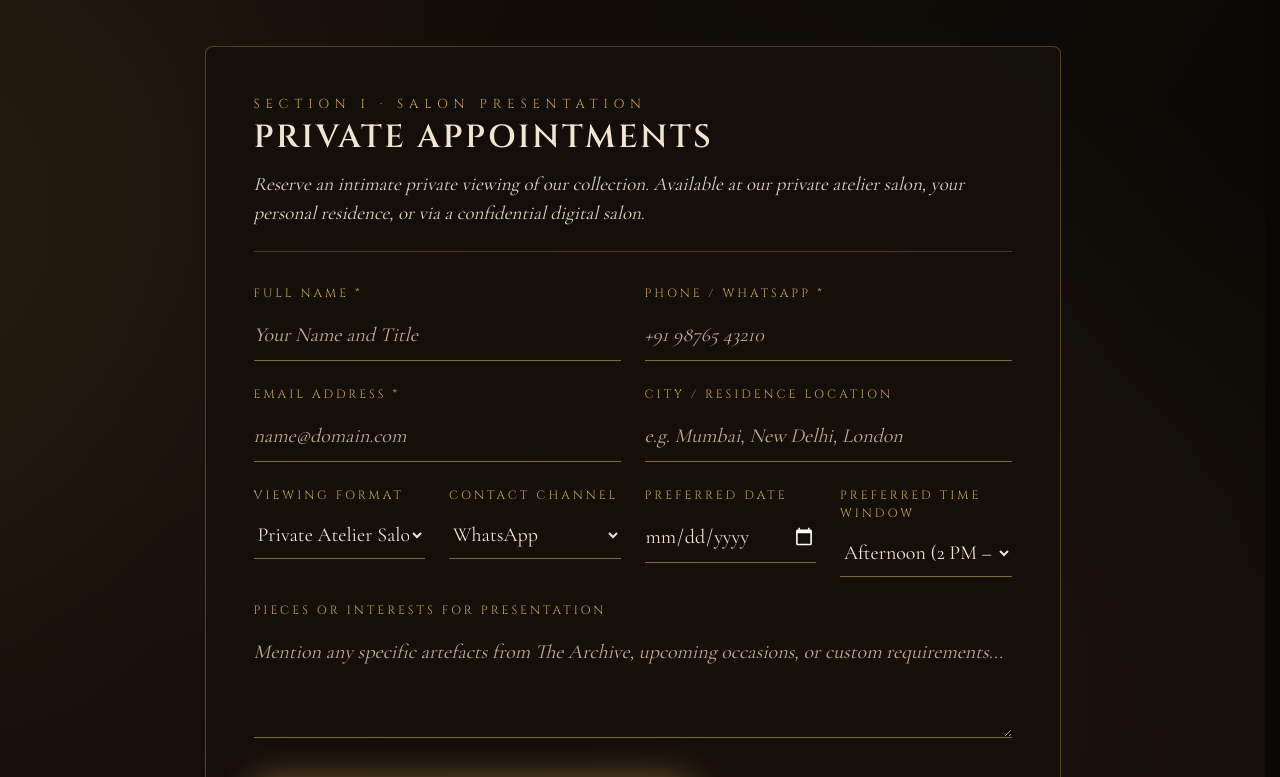
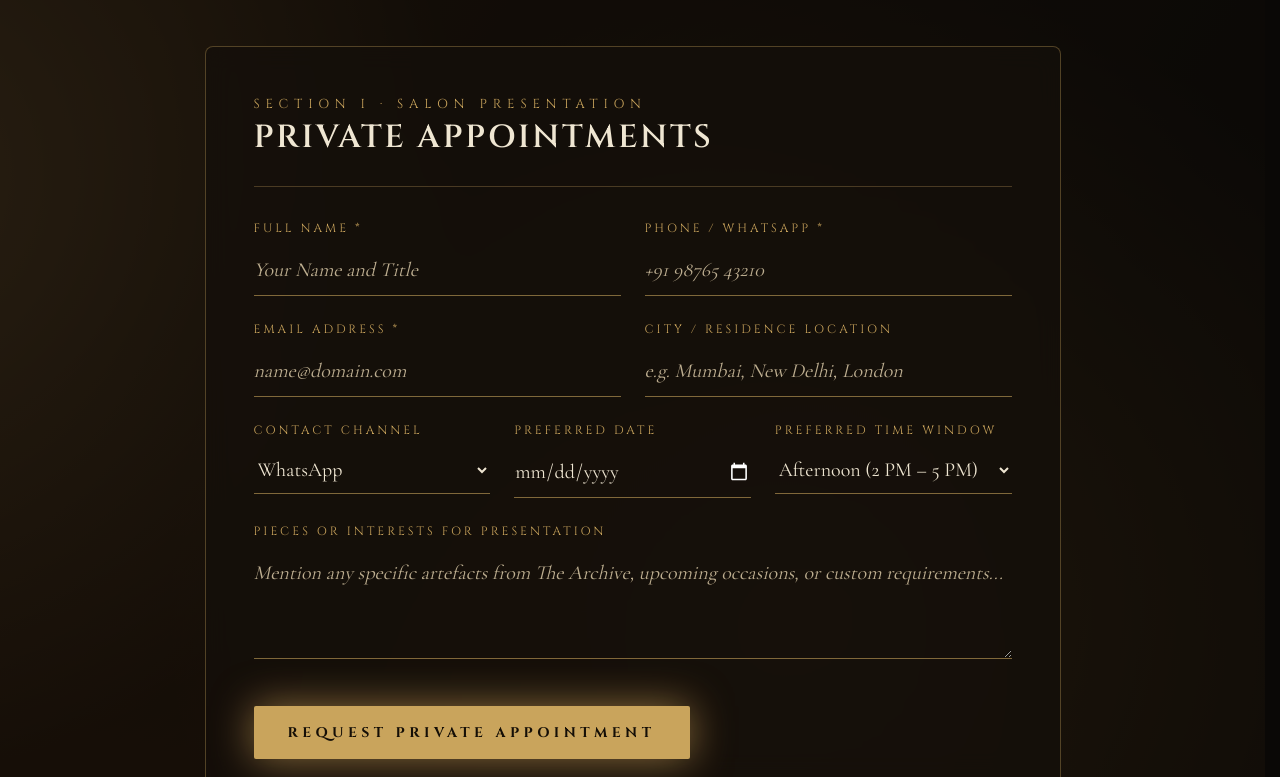
Before and after one commit to MukulS07/maison-harive, a Next.js app: page /concierge in a window 1280 px wide. Shown: the part 450-1227 px from the top of the page. Built offline with nearby package versions, Linux system fonts and the light colour scheme.

Commit message:
feat: add Atelier chamber, concierge view components, and product content

```diff
--- a/src/components/chambers/AtelierChamber.tsx
+++ b/src/components/chambers/AtelierChamber.tsx
@@ -2,7 +2,7 @@
 
 import { AnimatePresence, motion, useReducedMotion } from "framer-motion";
 import { useId, useRef, useState, type FormEvent } from "react";
-import { featuredProducts } from "@/content/products";
+import { featuredProducts, products } from "@/content/products";
 import { site } from "@/content/site";
 import { Button, ButtonLink, Diamond, Eyebrow, GoldBackdrop } from "../ui";
 
@@ -316,7 +316,7 @@ export function AtelierChamber() {
                         value={fields.piece}
                         onChange={(e) => set("piece")(e.target.value)}
                       >
-                        {featuredProducts.map((p) => (
+                        {products.map((p) => (
                           <option key={p.id} value={p.name}>
                             {p.name}
                           </option>
--- a/src/components/concierge/ConciergeView.tsx
+++ b/src/components/concierge/ConciergeView.tsx
@@ -60,12 +60,11 @@ export function ConciergeView({
   const [message, setMessage] = useState("");
 
   // Section specific states
-  const [viewingType, setViewingType] = useState("Private Atelier Salon");
   const [prefDate, setPrefDate] = useState("");
   const [prefTime, setPrefTime] = useState("Afternoon (2 PM – 5 PM)");
 
   const [customCategory, setCustomCategory] = useState("Sherwani Buttons");
-  const [customMetal, setCustomMetal] = useState("22K Yellow Gold & Kundan Polki");
+  const [customMetal, setCustomMetal] = useState("18k gold");
   const [customBudget, setCustomBudget] = useState("Flexible / Discretionary");
 
   const [enquiryProduct, setEnquiryProduct] = useState(
@@ -104,7 +103,7 @@ export function ConciergeView({
     try {
       const notes = [
         message ? `Notes: ${message}` : null,
-        activeTab === "appointments" ? `Viewing: ${viewingType} (${city ? "City: " + city : ""})` : null,
+        activeTab === "appointments" ? (city ? `City: ${city}` : null) : null,
         activeTab === "custom" ? `Category: ${customCategory}, Metal: ${customMetal}, Budget: ${customBudget}` : null,
         activeTab === "enquiry" ? `Product: ${enquiryProduct}, Topic: ${enquiryTopic}` : null,
         activeTab === "styling" ? `Occasion: ${stylingOccasion}, Palette: ${stylingPalette}` : null,
@@ -304,9 +303,6 @@ export function ConciergeView({
                     <h2 className="font-display text-[26px] font-semibold tracking-[0.08em] text-ivory uppercase md:text-[32px]">
                       Private Appointments
                     </h2>
-                    <p className="mt-2 text-[17px] text-ivory-soft italic md:text-[19px]">
-                      Reserve an intimate private viewing of our collection. Available at our private atelier salon, your personal residence, or via a confidential digital salon.
-                    </p>
                   </div>
 
                   <form onSubmit={handleSubmit} className="space-y-6">
@@ -373,21 +369,7 @@ export function ConciergeView({
                       </div>
                     </div>
 
-                    <div className="grid grid-cols-1 gap-6 md:grid-cols-2 lg:grid-cols-4">
-                      <div>
-                        <label className="mb-2 block font-display text-[12px] tracking-[0.25em] text-gold uppercase">
-                          Viewing Format
-                        </label>
-                        <select
-                          value={viewingType}
-                          onChange={(e) => setViewingType(e.target.value)}
-                          className="km-field bg-surface text-ivory"
-                        >
-                          <option value="Private Atelier Salon">Private Atelier Salon</option>
-                          <option value="Private Residence Viewing">Private Residence Viewing</option>
-                          <option value="Confidential Digital Salon">Confidential Digital Salon</option>
-                        </select>
-                      </div>
+                    <div className="grid grid-cols-1 gap-6 md:grid-cols-3">
                       <div>
                         <label className="mb-2 block font-display text-[12px] tracking-[0.25em] text-gold uppercase">
                           Contact Channel
@@ -542,11 +524,14 @@ export function ConciergeView({
                           onChange={(e) => setCustomMetal(e.target.value)}
                           className="km-field bg-surface text-ivory"
                         >
-                          <option value="22K Yellow Gold & Kundan Polki">22K Yellow Gold & Kundan Polki</option>
-                          <option value="18K Royal Gold & Diamonds">18K Royal Gold & Diamonds</option>
-                          <option value="Colombian Emerald Accents">Colombian Emerald Accents</option>
-                          <option value="Burmese Ruby Highlights">Burmese Ruby Highlights</option>
-                          <option value="Custom Family Gems / Recrafting">Custom Family Gems / Heirloom Recrafting</option>
+                          <option value="18k gold">18k gold</option>
+                          <option value="14k gold">14k gold</option>
+                          <option value="9k gold">9k gold</option>
+                          <option value="Silver">Silver</option>
+                          <option value="Gold with precious stones">Gold with precious stones</option>
+                          <option value="Silver with precious stones">Silver with precious stones</option>
+                          <option value="Gold with diamonds and polki">Gold with diamonds and polki</option>
+                          <option value="Silver with diamond and polki">Silver with diamond and polki</option>
                         </select>
                       </div>
                       <div>
@@ -673,7 +658,7 @@ export function ConciergeView({
                         >
                           {products.map((p) => (
                             <option key={p.id} value={p.name}>
-                              {p.name} ({p.category.toUpperCase()})
+                              {p.name} ({(p.typeLabel || p.category).toUpperCase()})
                             </option>
                           ))}
                         </select>
--- a/src/content/products.ts
+++ b/src/content/products.ts
@@ -64,7 +64,7 @@ export const products: Product[] = [
     category: "brooches",
     price: "Inquire",
     tagline: "She was never meant to follow.",
-    typeLabel: "Brooch/Pend ant",
+    typeLabel: "Brooch / Pendant",
     image: "/products/empress.webp",
     featured: true,
   },
@@ -128,7 +128,7 @@ export const products: Product[] = [
     category: "buttons",
     price: "Inquire",
     tagline: "Fierce enough to protect a kingdom.",
-    typeLabel: "Brooch/Butto ns",
+    typeLabel: "Brooch / Buttons",
     image: "/products/narasimha-the-monarchs-lion.webp",
   },
   {
@@ -165,7 +165,7 @@ export const products: Product[] = [
     category: "brooches",
     price: "Inquire",
     tagline: "An endless fall of brilliance.",
-    typeLabel: "Brooch/Pend ant",
+    typeLabel: "Brooch / Pendant",
     image: "/products/cascade.webp",
   },
   {
@@ -257,7 +257,7 @@ export const products: Product[] = [
     category: "pendant",
     price: "Inquire",
     tagline: "Every angle reveals another story.",
-    typeLabel: "Pendant/Broo ch",
+    typeLabel: "Pendant / Brooch",
     image: "/products/prism.webp",
   },
   {
@@ -375,7 +375,7 @@ export const products: Product[] = [
     category: "pendant",
     price: "Inquire",
     tagline: "Soft in character. Bold in presence.",
-    typeLabel: "Pendant/ brooch",
+    typeLabel: "Pendant / Brooch",
     image: "/products/velvet-flare.webp",
   },
   {
@@ -429,7 +429,7 @@ export const products: Product[] = [
     category: "brooches",
     price: "Inquire",
     tagline: "She reigns at the very top.",
-    typeLabel: "brooch/ pendant",
+    typeLabel: "Brooch / Pendant",
     image: "/products/sultanas-zenith.webp",
   },
   {
```
Also changed, not shown: src/app/globals.css (+65 -12 lines).
